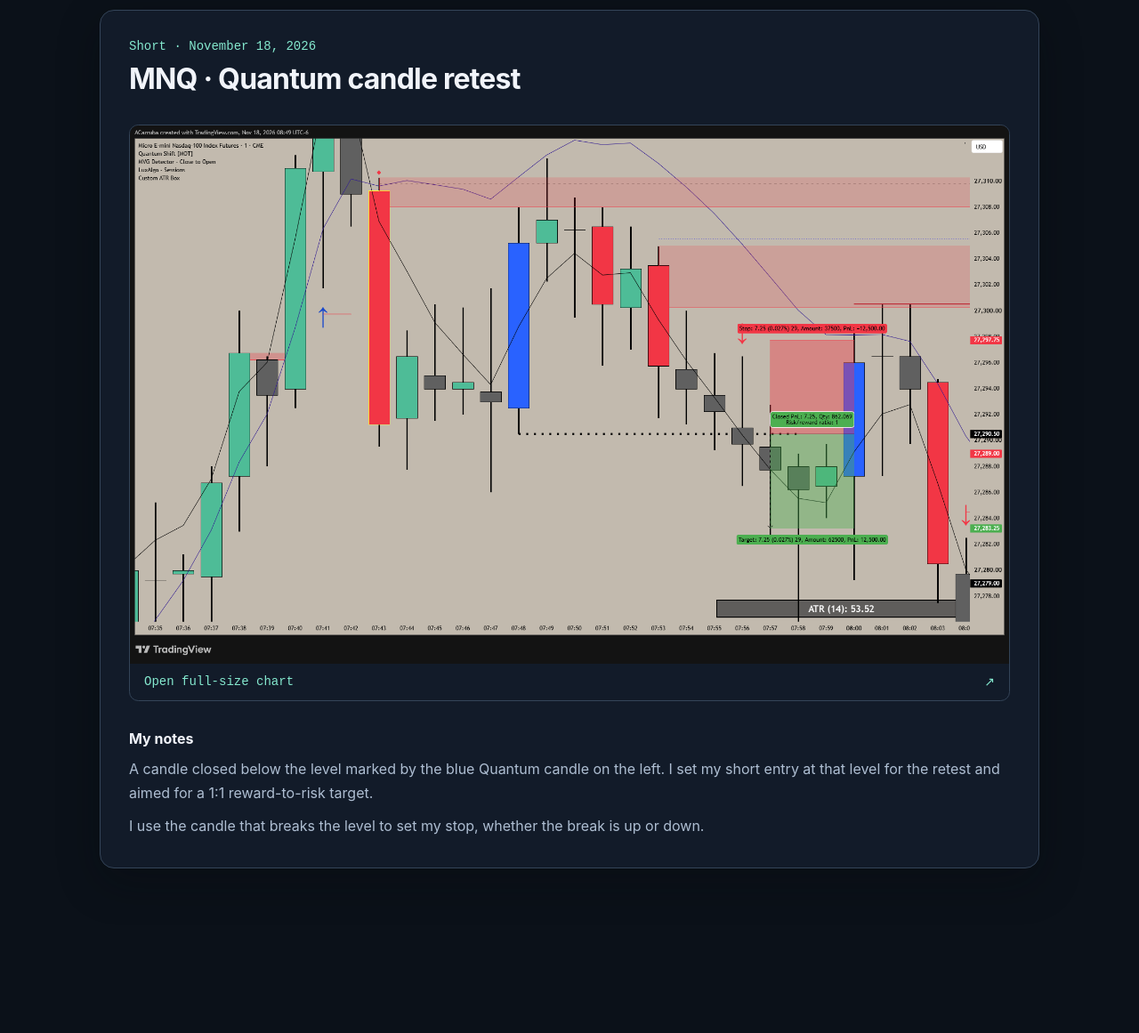
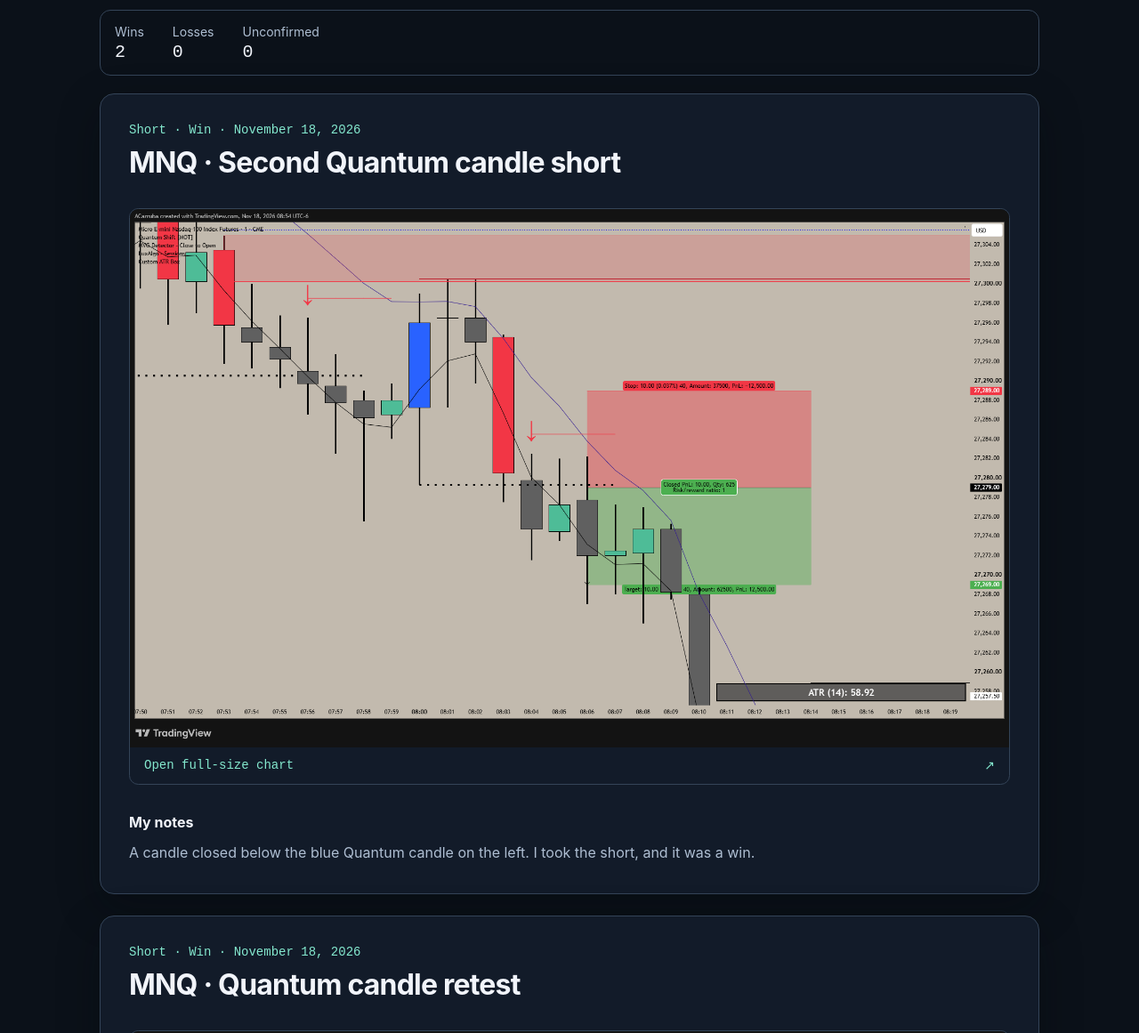
Before and after one commit to Alaskanhawg/Trading_Journal, a plain HTML site: page index.html in a window 1280 px wide. Shown: the part 540-1701 px from the top of the page at 89% size. Before the commit the page ends 1580 px from the top, so only its background shows below. Drawn offline with Linux system fonts and the light colour scheme.

Commit message:
Add second MNQ trade and outcome totals

```diff
--- a/index.html
+++ b/index.html
@@ -6,6 +6,7 @@
   <meta name="description" content="Futures trade screenshots and reflections.">
   <title>AlaskanHawg’s Journal</title>
   <link rel="stylesheet" href="style.css">
+  <script defer src="stats.js"></script>
 </head>
 <body>
   <header class="masthead">
@@ -17,9 +18,30 @@
   </header>
   <main class="container">
     <h2 class="section-title">Trade log</h2>
-    <article class="trade">
+    <dl class="stats" aria-label="Trade outcomes" hidden>
+      <div><dt>Wins</dt><dd data-count="win"></dd></div>
+      <div><dt>Losses</dt><dd data-count="loss"></dd></div>
+      <div><dt>Unconfirmed</dt><dd data-count="unconfirmed"></dd></div>
+    </dl>
+    <article class="trade" data-outcome="win">
       <header>
-        <p class="meta">Short <span aria-hidden="true">·</span> <time datetime="2026-11-18">November 18, 2026</time></p>
+        <p class="meta">Short · Win <span aria-hidden="true">·</span> <time datetime="2026-11-18">November 18, 2026</time></p>
+        <h3>MNQ · Second Quantum candle short</h3>
+      </header>
+      <figure>
+        <a href="screenshots/MNQ1%21_2026-11-18_08-54-38_779a5.png">
+          <img src="screenshots/MNQ1%21_2026-11-18_08-54-38_779a5.png" width="1835" height="1124" alt="One-minute MNQ chart showing the break below the blue Quantum candle and the marked short setup.">
+          <span class="chart-link">Open full-size chart <span aria-hidden="true">↗</span></span>
+        </a>
+      </figure>
+      <div class="notes">
+        <h4>My notes</h4>
+        <p>A candle closed below the blue Quantum candle on the left. I took the short, and it was a win.</p>
+      </div>
+    </article>
+    <article class="trade" data-outcome="win">
+      <header>
+        <p class="meta">Short · Win <span aria-hidden="true">·</span> <time datetime="2026-11-18">November 18, 2026</time></p>
         <h3>MNQ · Quantum candle retest</h3>
       </header>
       <figure>
--- /dev/null
+++ b/stats.js
@@ -0,0 +1,16 @@
+const summary = document.querySelector('.stats');
+const counts = { win: 0, loss: 0, unconfirmed: 0 };
+
+for (const trade of document.querySelectorAll('.trade')) {
+  const outcome = trade.dataset.outcome;
+  if (outcome === 'win' || outcome === 'loss') {
+    counts[outcome] += 1;
+  } else {
+    counts.unconfirmed += 1;
+  }
+}
+
+for (const count of summary.querySelectorAll('[data-count]')) {
+  count.textContent = counts[count.dataset.count];
+}
+summary.hidden = false;
--- a/style.css
+++ b/style.css
@@ -68,3 +68,19 @@ img { display: block; width: 100%; height: auto; }
 .chart-link { display: flex; justify-content: space-between; gap: .5rem; padding: .75rem 1rem; }
 .notes h4 { font-size: 1rem; }
 .notes p { margin-top: .65rem; color: var(--muted); line-height: 1.7; }
+
+.stats {
+  margin: 0 0 1.25rem;
+  padding: .9rem 1rem;
+  border: 1px solid var(--line);
+  border-radius: .75rem;
+}
+
+.stats:not([hidden]) {
+  display: flex;
+  flex-wrap: wrap;
+  gap: .75rem 2rem;
+}
+
+.stats dt { color: var(--muted); font-size: .875rem; }
+.stats dd { margin: .2rem 0 0; font-family: var(--mono); font-size: 1.25rem; }
```
Also changed, not shown: 1 other file.
